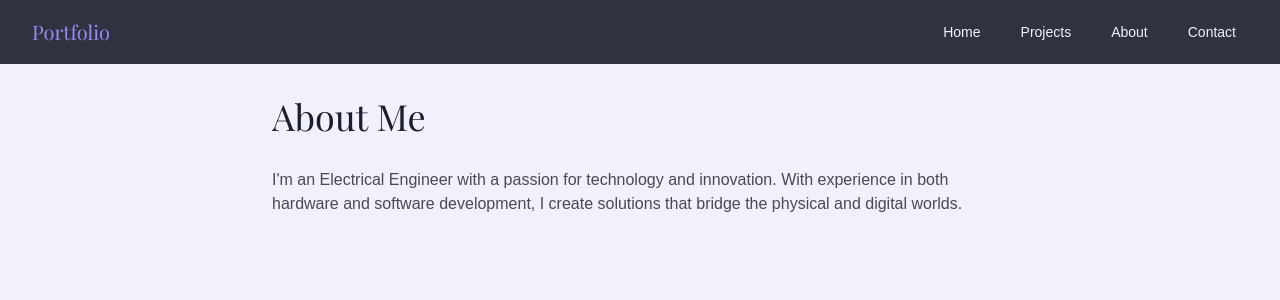
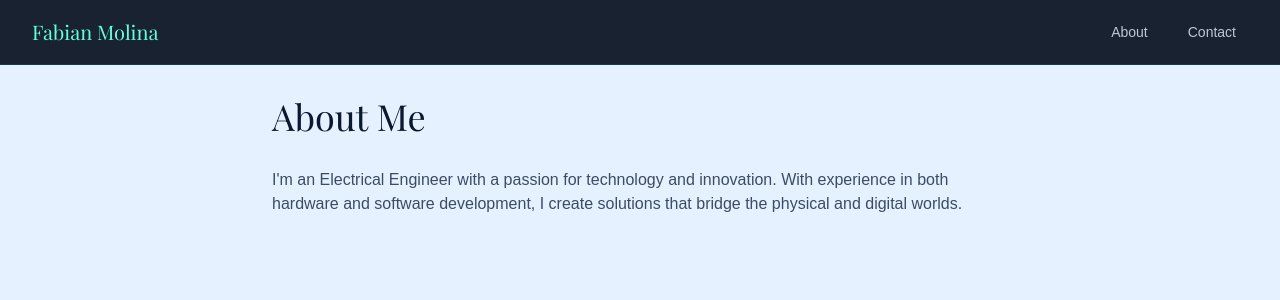
Before and after one commit to fabianmolinaEE/fabianmolinaee.github.io, a React (Vite) app: page /about in a window 1280 px wide. Shown: the top 300 px of the page. Built offline with nearby package versions, Linux system fonts and the light colour scheme.

Commit message:
Refactor: Implement dark theme and merge pages
- Applied a dark theme with blue, black, and yellow/green accents.
- Integrated the home and projects pages into a single page.
- Updated the website's overall design to reflect the new theme.

```diff
--- a/src/App.tsx
+++ b/src/App.tsx
@@ -1,3 +1,4 @@
+
 import { Toaster } from "@/components/ui/toaster";
 import { Toaster as Sonner } from "@/components/ui/sonner";
 import { TooltipProvider } from "@/components/ui/tooltip";
@@ -7,7 +8,6 @@ import Index from "./pages/Index";
 import NotFound from "./pages/NotFound";
 import { lazy, Suspense } from "react";
 
-const Projects = lazy(() => import("./pages/Projects"));
 const About = lazy(() => import("./pages/About"));
 const Contact = lazy(() => import("./pages/Contact"));
 const ProjectDetail = lazy(() => import("./pages/ProjectDetail"));
@@ -22,11 +22,6 @@ const App = () => (
       <BrowserRouter>
         <Routes>
           <Route path="/" element={<Index />} />
-          <Route path="/projects" element={
-            <Suspense fallback={<div>Loading...</div>}>
-              <Projects />
-            </Suspense>
-          } />
           <Route path="/projects/:id" element={
             <Suspense fallback={<div>Loading...</div>}>
               <ProjectDetail />
--- a/src/components/ProjectCard.tsx
+++ b/src/components/ProjectCard.tsx
@@ -28,10 +28,10 @@ export const ProjectCard = ({ title, description, image, link, date, icon }: Pro
             {icon}
             <p className="text-xs text-tech-purple/80">{date}</p>
           </div>
-          <h3 className="text-lg font-display text-white mb-2 group-hover:text-tech-purple transition-colors">
+          <h3 className="text-lg font-display text-tech-light mb-2 group-hover:text-tech-purple transition-colors">
             {title}
           </h3>
-          <p className="text-sm text-gray-400 line-clamp-2 mb-4">{description}</p>
+          <p className="text-sm text-tech-light/70 line-clamp-2 mb-4">{description}</p>
           <div className="flex items-center text-tech-purple text-sm font-medium">
             Read More
             <ArrowRight className="ml-1 w-4 h-4 group-hover:translate-x-1 transition-transform" />
--- a/src/components/layout/Navbar.tsx
+++ b/src/components/layout/Navbar.tsx
@@ -7,18 +7,16 @@ export const Navbar = () => {
   const [isOpen, setIsOpen] = useState(false);
 
   const navLinks = [
-    { name: "Home", path: "/" },
-    { name: "Projects", path: "/projects" },
     { name: "About", path: "/about" },
     { name: "Contact", path: "/contact" }
   ];
 
   return (
-    <nav className="fixed top-0 w-full bg-tech-dark/90 backdrop-blur-sm z-50">
+    <nav className="fixed top-0 w-full bg-tech-darker/90 backdrop-blur-sm z-50 border-b border-tech-purple/10">
       <div className="max-w-7xl mx-auto px-4 sm:px-6 lg:px-8">
         <div className="flex items-center justify-between h-16">
           <Link to="/" className="text-tech-purple font-display text-xl">
-            Portfolio
+            Fabian Molina
           </Link>
 
           {/* Desktop Navigation */}
@@ -28,7 +26,7 @@ export const Navbar = () => {
                 <Link
                   key={link.name}
                   to={link.path}
-                  className="text-tech-light hover:text-tech-purple transition-colors px-3 py-2 rounded-md text-sm font-medium"
+                  className="text-tech-light/80 hover:text-tech-purple transition-colors px-3 py-2 rounded-md text-sm font-medium"
                 >
                   {link.name}
                 </Link>
@@ -51,12 +49,12 @@ export const Navbar = () => {
       {/* Mobile Navigation */}
       {isOpen && (
         <div className="md:hidden">
-          <div className="px-2 pt-2 pb-3 space-y-1 sm:px-3 bg-tech-dark/90 backdrop-blur-sm">
+          <div className="px-2 pt-2 pb-3 space-y-1 sm:px-3 bg-tech-darker/90 backdrop-blur-sm">
             {navLinks.map((link) => (
               <Link
                 key={link.name}
                 to={link.path}
-                className="text-tech-light hover:text-tech-purple block px-3 py-2 rounded-md text-base font-medium"
+                className="text-tech-light/80 hover:text-tech-purple block px-3 py-2 rounded-md text-base font-medium"
                 onClick={() => setIsOpen(false)}
               >
                 {link.name}
--- a/src/pages/Index.tsx
+++ b/src/pages/Index.tsx
@@ -1,61 +1,98 @@
 
 import { Navbar } from "@/components/layout/Navbar";
 import { ProjectCard } from "@/components/ProjectCard";
-import { Github, Linkedin, Mail } from "lucide-react";
+import { CircuitBoard, Cpu, Keyboard, Github, Linkedin, Mail, Maximize2 } from "lucide-react";
+import { Avatar, AvatarImage, AvatarFallback } from "@/components/ui/avatar";
 
 const projects = [
   {
-    title: "Project 1",
-    description: "A brief description of the project and its key features",
-    image: "https://images.unsplash.com/photo-1488590528505-98d2b5aba04b?auto=format&fit=crop&w=800&q=80",
-    link: "/projects/1"
+    title: "FPGA Music Synthesizer",
+    description: "A music synthesizer written in Verilog and programmed onto a PYNQ-Z2 FPGA with various add ons...",
+    image: "/lovable-uploads/1b2acfb6-0466-4c03-911d-fd3adab664ef.png",
+    link: "/projects/fpga-synthesizer",
+    date: "15 October 2024",
+    icon: <CircuitBoard className="text-tech-purple" />
   },
   {
-    title: "Project 2",
-    description: "A brief description of the project and its key features",
-    image: "https://images.unsplash.com/photo-1518770660439-4636190af475?auto=format&fit=crop&w=800&q=80",
-    link: "/projects/2"
+    title: "Magic Mirror Dashboard",
+    description: "My magic mirror is a TV screen with a reflective film over it connected to a raspberry pi...",
+    image: "/lovable-uploads/b992642e-0c73-4092-8a8c-f9b3262fad9b.png",
+    link: "/projects/magic-mirror",
+    date: "25 September 2024",
+    icon: <Cpu className="text-tech-purple" />
   },
-  // Add more projects as needed
+  {
+    title: "Mechanical Keyboard Build",
+    description: "Designed and created a Mechanical keyboard pcb and case with custom features tailored to my needs...",
+    link: "/projects/keyboard",
+    date: "28 August 2024",
+    image: "https://images.unsplash.com/photo-1487058792275-0ad4aaf24ca7?auto=format&fit=crop&w=800&q=80",
+    icon: <Keyboard className="text-tech-purple" />
+  }
 ];
 
 const Index = () => {
   return (
-    <div className="min-h-screen bg-tech-light">
+    <div className="min-h-screen bg-gradient-to-br from-tech-dark to-tech-darker">
       <Navbar />
 
-      {/* Hero Section */}
+      {/* Hero Section with Headshot */}
       <section className="pt-32 pb-16 px-4">
         <div className="max-w-7xl mx-auto">
-          <h1 className="text-4xl md:text-6xl font-display text-tech-dark mb-6 animate-fade-in">
+          <div className="mb-16 text-center animate-fade-in">
+            <div className="relative mx-auto w-64 h-64 mb-6 group">
+              <div className="relative">
+                <Avatar className="w-full h-full border-4 border-tech-purple/30 group-hover:border-tech-purple/60 transition-all duration-300 transform group-hover:scale-105 shadow-2xl">
+                  <AvatarImage
+                    src="/lovable-uploads/1b2acfb6-0466-4c03-911d-fd3adab664ef.png"
+                    alt="Fabian Molina"
+                    className="object-cover"
+                  />
+                  <AvatarFallback className="bg-tech-dark text-tech-purple text-3xl">FM</AvatarFallback>
+                </Avatar>
+                <div className="absolute top-2 right-2 opacity-0 group-hover:opacity-100 transition-opacity duration-300">
+                  <Maximize2 className="text-tech-purple/70 hover:text-tech-purple" />
+                </div>
+              </div>
+              <div className="absolute inset-0 rounded-full bg-tech-purple/10 opacity-0 group-hover:opacity-100 transition-opacity duration-300 -z-10" />
+            </div>
+            <h1 className="text-4xl md:text-6xl font-display text-tech-light mb-6 animate-slide-up">
               Hello, I'm <span className="text-tech-purple">Fabian Molina</span>
             </h1>
-          <p className="text-lg md:text-xl text-tech-charcoal/80 max-w-2xl animate-slide-up">
-            Electrical Engineer & Developer creating innovative solutions
+            <p className="text-lg md:text-xl text-tech-light/80 max-w-2xl mx-auto animate-slide-up">
+              Electrical Engineer & Developer focused on creating innovative solutions that bridge hardware and software
             </p>
 
             {/* Social Links */}
-          <div className="flex gap-4 mt-8">
-            <a href="https://github.com/yourusername" className="text-tech-dark hover:text-tech-purple transition-colors">
+            <div className="flex gap-4 mt-8 justify-center">
+              <a href="https://github.com/yourusername" className="text-tech-purple hover:text-tech-light transition-colors">
                 <Github size={24} />
               </a>
-            <a href="https://linkedin.com/in/yourusername" className="text-tech-dark hover:text-tech-purple transition-colors">
+              <a href="https://linkedin.com/in/yourusername" className="text-tech-purple hover:text-tech-light transition-colors">
                 <Linkedin size={24} />
               </a>
-            <a href="mailto:your@email.com" className="text-tech-dark hover:text-tech-purple transition-colors">
+              <a href="mailto:your@email.com" className="text-tech-purple hover:text-tech-light transition-colors">
                 <Mail size={24} />
               </a>
+            </div>
           </div>
         </div>
       </section>
 
       {/* Projects Section */}
-      <section className="py-16 px-4">
+      <section className="py-16 px-4 bg-tech-charcoal/50">
         <div className="max-w-7xl mx-auto">
-          <h2 className="text-3xl font-display text-tech-dark mb-8">Featured Projects</h2>
-          <div className="grid grid-cols-1 md:grid-cols-2 lg:grid-cols-3 gap-6">
+          <h2 className="text-4xl font-display text-tech-purple mb-8 text-center">
+            Projects & Innovations
+          </h2>
+          <p className="text-tech-light/80 max-w-2xl mx-auto text-center mb-12">
+            Stanford Electrical Engineering and Computer Science projects showcasing hardware and software innovations
+          </p>
+          <div className="grid grid-cols-1 md:grid-cols-2 lg:grid-cols-3 gap-8">
             {projects.map((project, index) => (
-              <ProjectCard key={index} {...project} />
+              <div key={index} className="animate-fade-in" style={{ animationDelay: `${index * 150}ms` }}>
+                <ProjectCard {...project} />
+              </div>
             ))}
           </div>
         </div>
--- a/tailwind.config.ts
+++ b/tailwind.config.ts
@@ -1,4 +1,3 @@
-
 import type { Config } from "tailwindcss";
 
 export default {
@@ -30,10 +29,11 @@ export default {
         background: "hsl(var(--background))",
         foreground: "hsl(var(--foreground))",
         tech: {
-          dark: '#1A1F2C',
-          purple: '#9b87f5',
-          light: '#F1F0FB',
-          charcoal: '#221F26',
+          dark: '#0A192F',
+          darker: '#020C1B',
+          purple: '#64FFDA',
+          light: '#E6F1FF',
+          charcoal: '#112240',
           blue: '#0EA5E9',
         },
         primary: {
```
Lines whose indentation alone changed are shown as unchanged.
